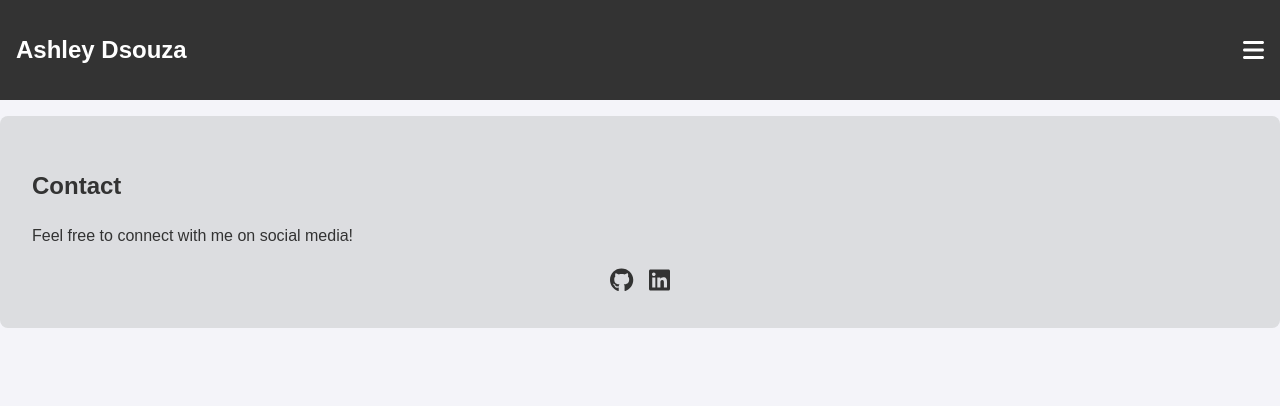
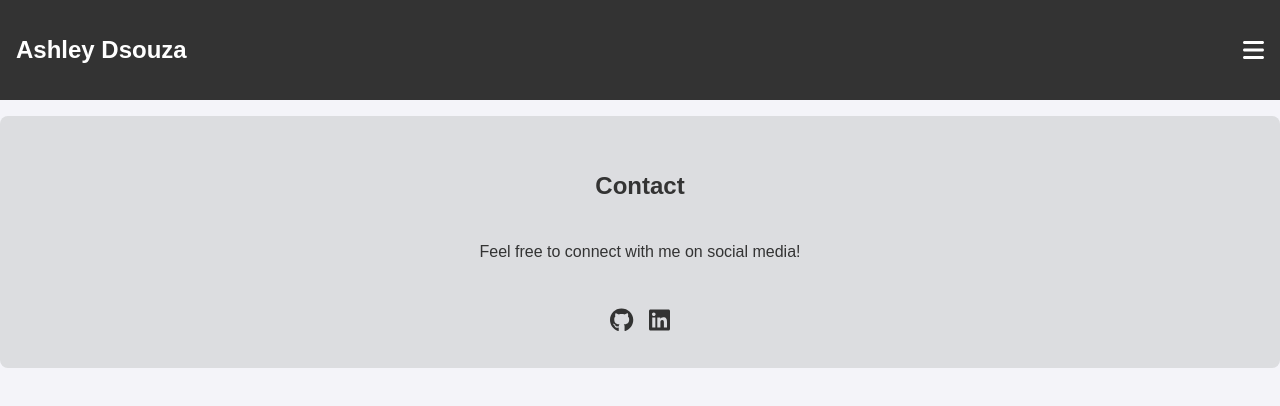
Before and after one commit to ashleybdsouza/tpm-blog, a React (Create React App) app: page /tpm-blog/contact in a window 1280 px wide. Shown: the top 406 px of the page. Built offline with nearby package versions, Linux system fonts and the light colour scheme.

Commit message:
Fixed alignment for Contact section

```diff
--- a/src/styles/App.css
+++ b/src/styles/App.css
@@ -1,5 +1,3 @@
-/* src/App.css */
-
 /* src/App.css */
 
 body {
@@ -570,6 +568,14 @@ body {
     width: auto;
   }
 }
+
 .preserve-newlines {
   white-space: pre-wrap;
 }
+
+#contact {
+  display: flex;
+  flex-direction: column;
+  align-items: center;
+  justify-content: center;
+}
```
